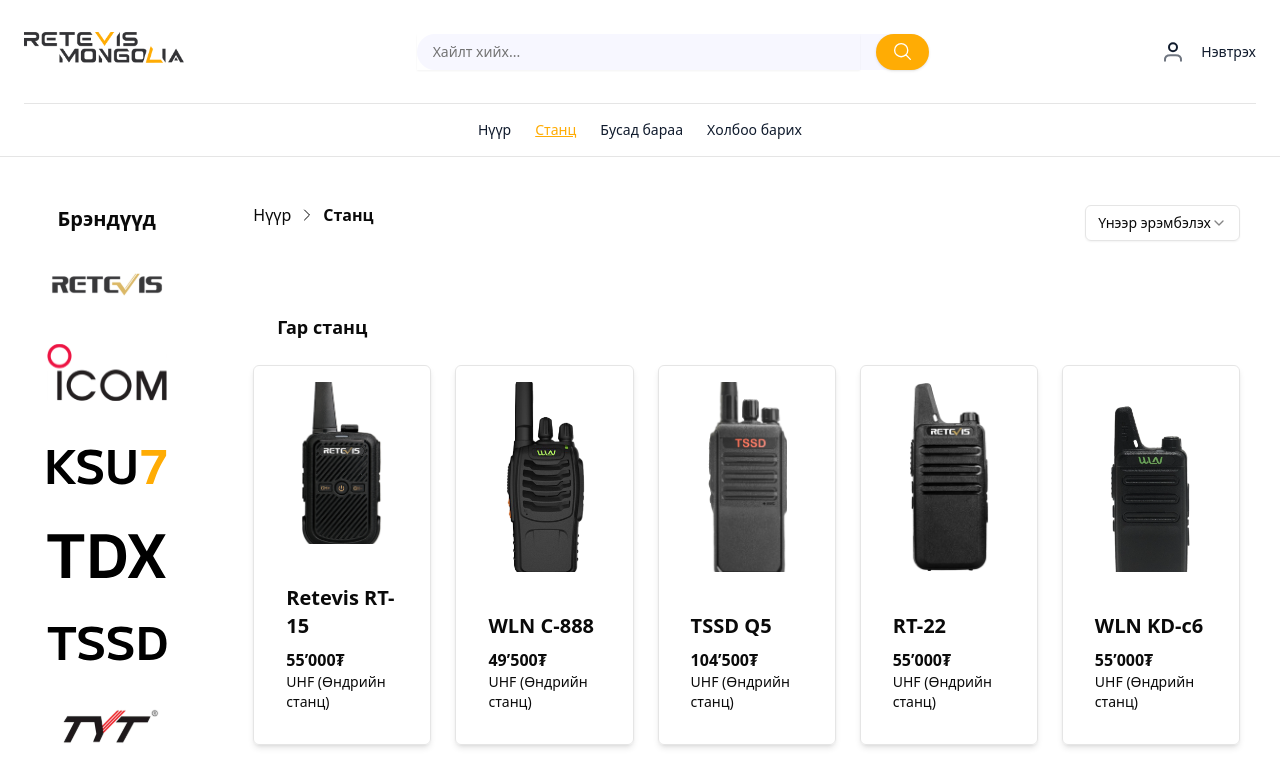
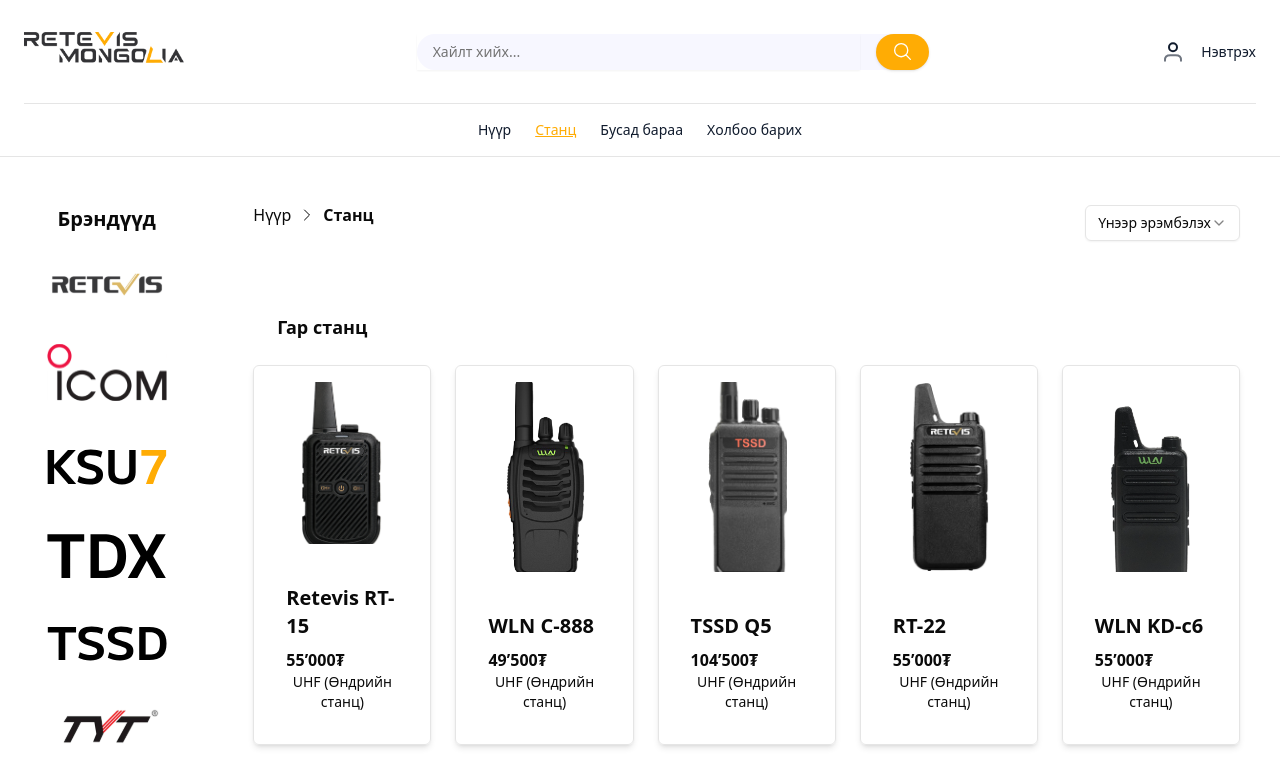
Before and after one commit to brainGP/ret-test, a Next.js app: page /stations in a window 1280 px wide. Shown: the top 768 px of the page. Built offline with nearby package versions, Linux system fonts and the light colour scheme.

Commit message:
delete bugs

```diff
--- a/components/Header.tsx
+++ b/components/Header.tsx
@@ -2,11 +2,9 @@
 import React, { useState, useEffect } from "react";
 import Image from "next/image";
 import Search from "./Search";
-import { Button } from "./ui/button";
 import Navigation from "./Navigation";
 import { cn } from "@/lib/utils";
 import Link from "next/link";
-import { Skeleton } from "./ui/skeleton";
 import { Profile } from "./SkeletonDemo";
 
 const Header: React.FC = () => {
--- a/components/ProductGrid.tsx
+++ b/components/ProductGrid.tsx
@@ -53,7 +53,7 @@
                 <p className="text-orange-500 font-semibold text-base">
                   {product.priceN}
                 </p>
-                <p className="text-sm text-gray-500">
+                <p className="text-sm text-center text-gray-500">
                   {product.type} {product.style}
                 </p>
               </div>
```
